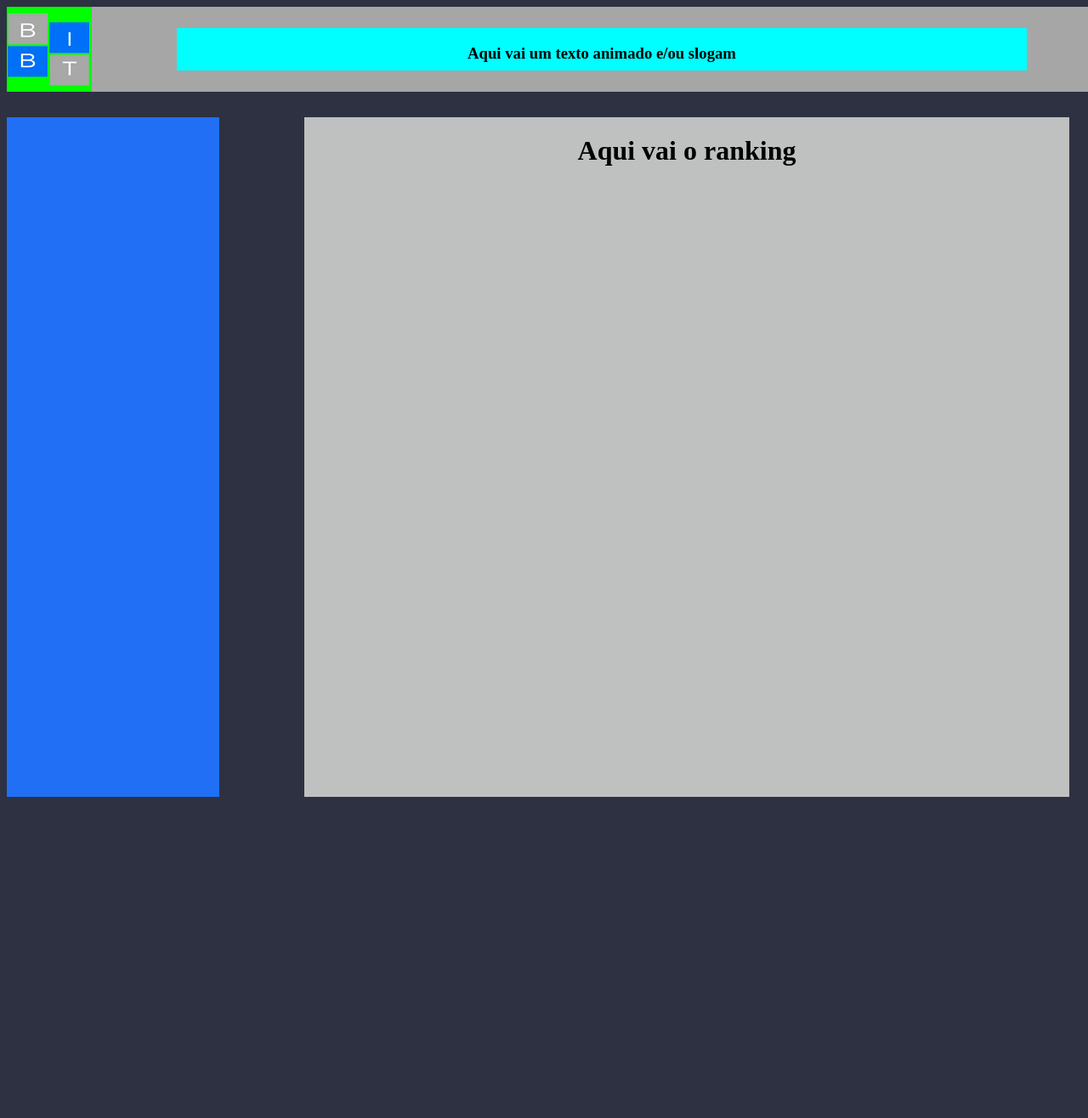
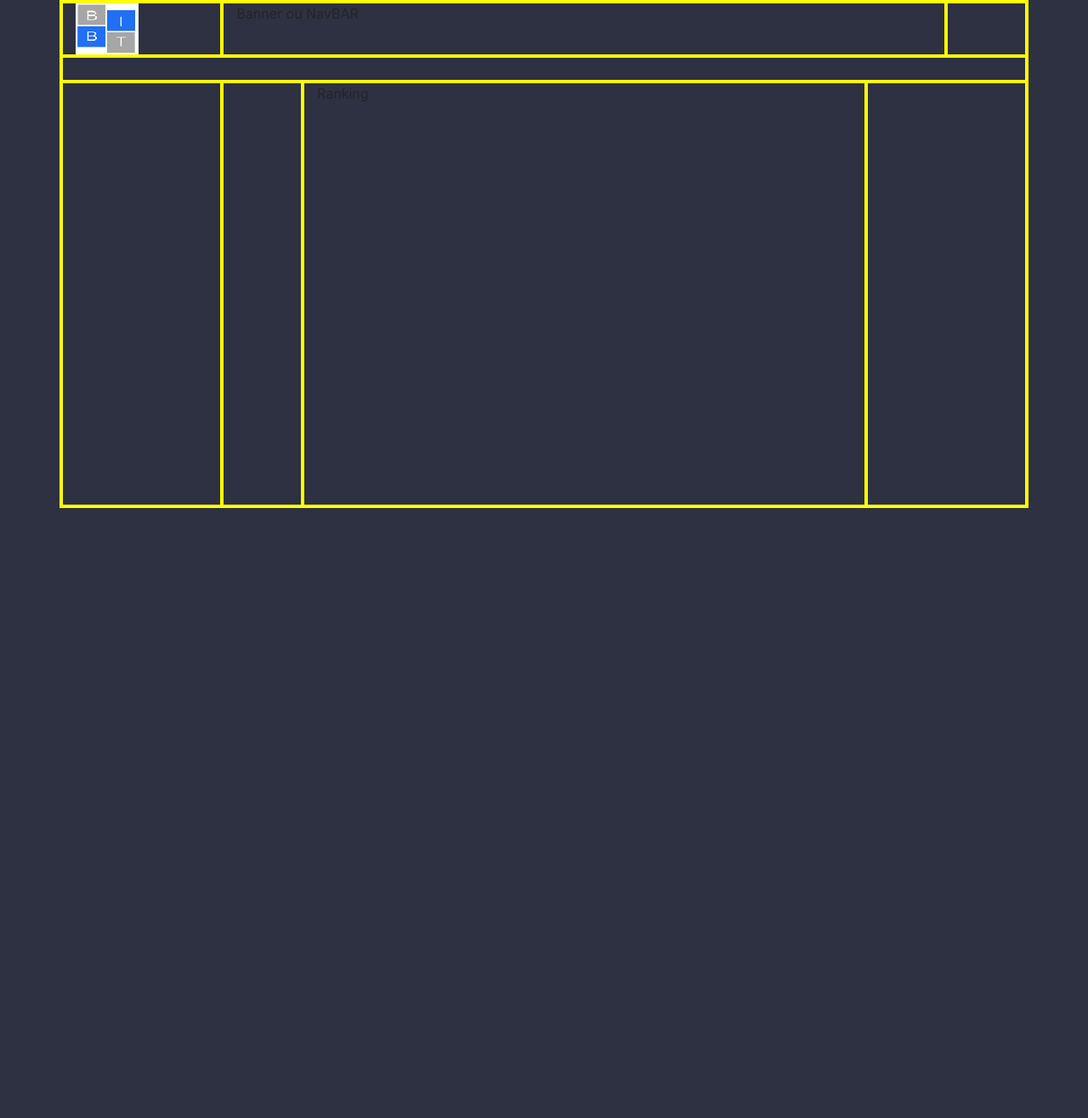
Before and after one commit to eduardaarosaa/bitbloco, a CodeIgniter app: page /database/index.php/welcome/tela_principal in a window 1280 px wide. Shown: the whole page at 85% size. After the commit the page ends 598 px from the top, so only its background shows below. Run offline with CodeIgniter, Linux system fonts and the light colour scheme.

Commit message:
Tela principal com bootstrap

```diff
--- a/application/views/tela_principal.php
+++ b/application/views/tela_principal.php
@@ -1,29 +1,45 @@
-<!DOCTYPE html PUBLIC "-//W3C//DTD XHTML 1.0 Transitional//EN" "http://www.w3.org/TR/xhtml1/DTD/xhtml1-transitional.dtd">
-<html xmlns="http://www.w3.org/1999/xhtml">
+<!doctype html>
+<html>
+
   <head>
-<meta http-equiv="Content-Type" content="text/html; charset=utf-8" />
-<title>BitBloco - Painel Principal </title>
-<link href="../../style/estilo.css" rel="stylesheet" type="text/css" />
+    <!-- Required meta tags -->
+    <meta charset="utf-8">
+	<meta http-equiv="X-UA-Compatible" content="IE=edge">
+    <meta name="viewport" content="width=device-width, initial-scale=1, shrink-to-fit=no">
 
+    <!-- Bootstrap CSS -->
+<link rel="stylesheet" href="https://stackpath.bootstrapcdn.com/bootstrap/4.3.1/css/bootstrap.min.css" integrity="sha384-ggOyR0iXCbMQv3Xipma34MD+dH/1fQ784/j6cY/iJTQUOhcWr7x9JvoRxT2MZw1T" crossorigin="anonymous">
+
+
+    <!-- tag do projeto -->
+    <link href="../../style/estilo.css" rel="stylesheet"/>
+
+
+    <title> BitBloco - Painel Principal </title>
   </head>
 
-<body>
-<div id="general">
-	<div id="top">
-    	<div id="logo">
-        <img src="../../image/icone.png" height="100px" width="100px"/>
+  <body style="background-color:#2D3142">
+	<div class="container">
+		<div class="row">
+			<div class="col-2 divLogo">
+			<img src="../../image/icone.png" align="center">
 			</div>
-        <div id="slogam">
-        <h3 align="center"> Aqui vai um texto animado e/ou slogam </h1>
-        </div>
-    </div>
-	<div id="menu">
-    <!-- <h3 align="justify"> <font color="#FFFFFF"> Aqui vai o Menu </font> </h3> -->
+			<div class="col-9 div2"> Banner ou NavBAR</div>
+			<div class="col-1 divEspaco"> </div>
 
 		</div>
-    <div id="ranking">
-    <h1 align="center"> Aqui vai o ranking </h1>
+		<div class="row">
+			<div class="col-12 divEspaco"></div>
 		</div>
+		<div class="row">
+			<div class="col-2 divMenu"></div>
+			<div class="col-1 divEspaco"></div>
+			<div class="col-7 divRanking">Ranking</div>
+			<div class="col-2 divEspaco"></div>
 		</div>
+
+	</div>
+
+
   </body>
 </html>
--- a/style/estilo.css
+++ b/style/estilo.css
@@ -1,60 +1,30 @@
-@charset "utf-8";
-/* CSS Document */
-
-body {
-	background-color:#2D3142;
-	-moz-background-size: 100% 100%;
-	-webkit-background-size: 100% 100%;
-	background-size: 100% 100%;
+.container{
+	border:2px solid Yellow;
+	min-height:500px;
+	min-width:750px;
 }
 
-#general {
-	height:1300px;
-	width:1300px;
-	margin:auto;
+.divEspaco{
+	border:2px solid Yellow;
+	min-height:30px;
 }
 
-#top {
-	float:left;
-	height:100px;
-	width:1300px;
-	background-color:#A6A6A6;
-}
-
-#slogam {
-	float:left;
-	height:50px;
-	width:1000px;
-	margin-top:25px;
-	margin-bottom:25px;
-	margin-left:100px;
-	margin-right:100px;
-	background-color:#0FF;
-}
-
-#logo {
-	float:left;
-	height:100px;
-	width:100px;
-	background-color:#0F0;
+.divLogo{
+	border:2px solid Yellow;
 
 }
 
-#menu {
-	float:left;
-	width:250px;
-	min-height:800px;
-	margin-top:30px;
-	background-color:#206FF5;
+.div2{
+	border:2px solid Yellow;
+	min-height:15px;
 }
 
-#ranking {
-	float:left;
-	width:900px;
-	min-height:800px;
-	margin-top:30px;
-	margin-bottom:0px;
-	margin-left:100px;
-	margin-right:0px;
-	background-color:#BFC0C0;
+.divMenu{
+	border: 2px solid Yellow;
+	min-height: 500px;
 }
+
+.divRanking{
+	border:2px solid Yellow;
+	min-height:500px;
+}
```
Also changed, not shown: image/icone.png. Lines whose indentation alone changed are shown as unchanged.
